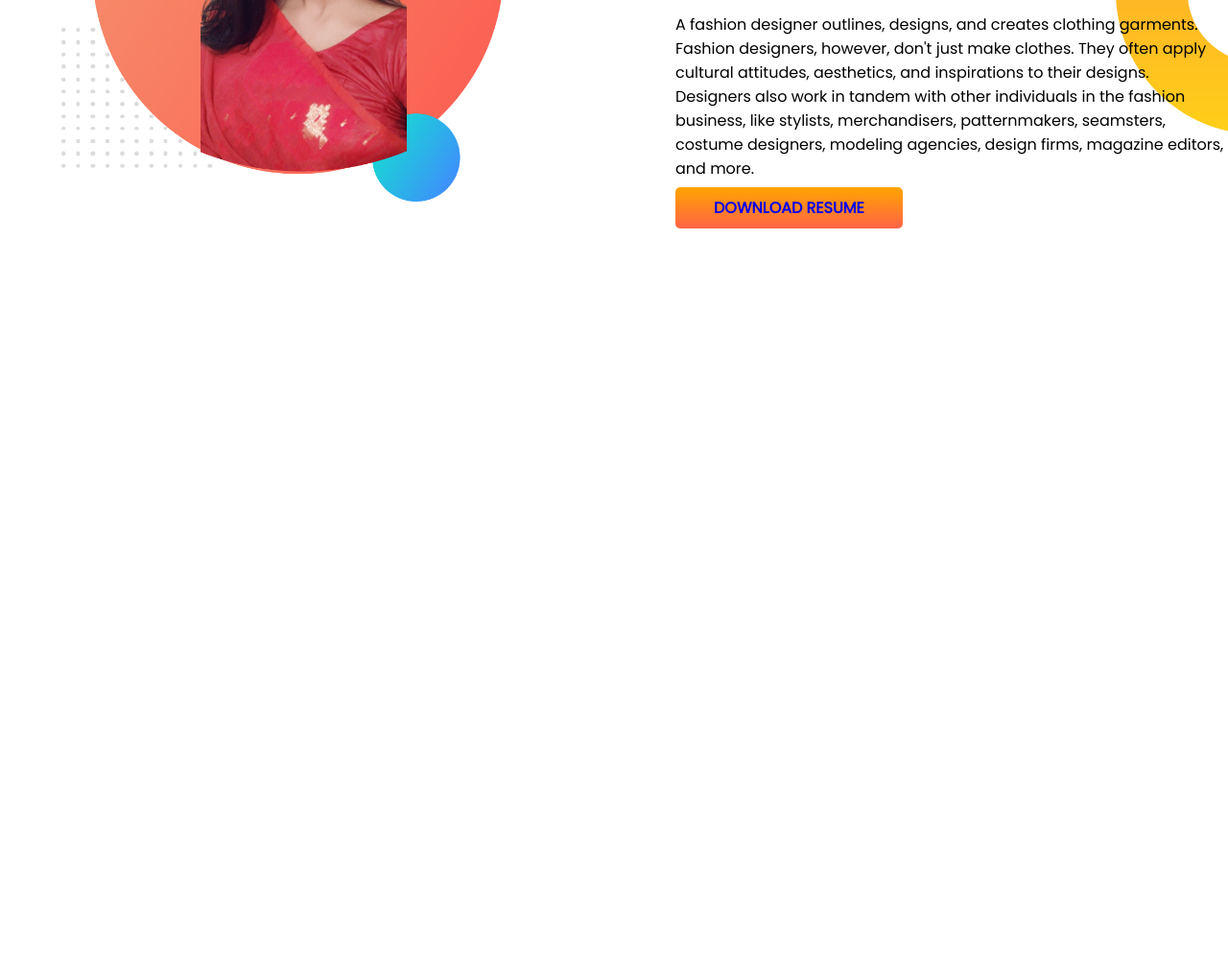
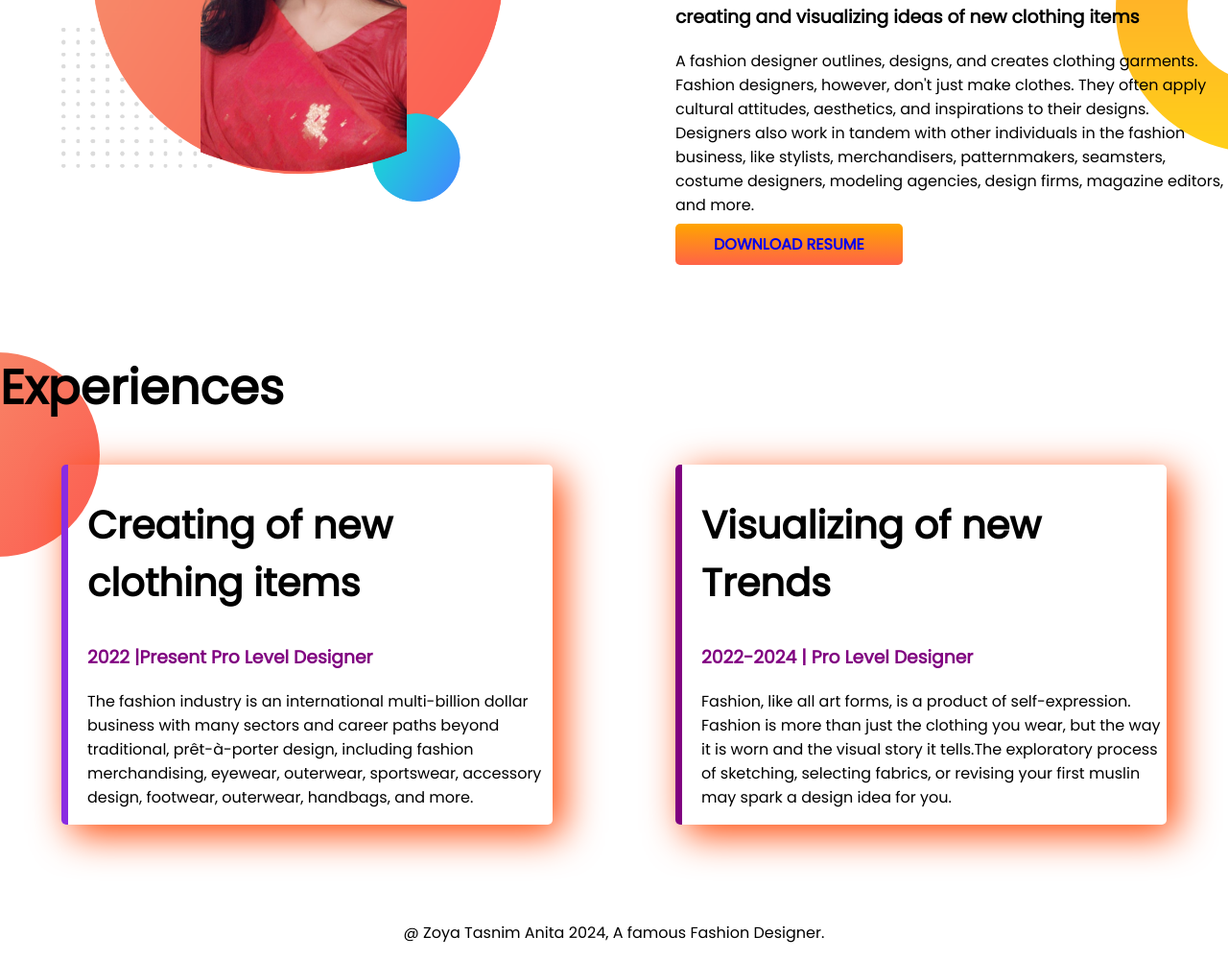
Before and after one commit to AnitaAkter/Developer-portfolio, a plain HTML site: page index.html in a window 1280 px wide. Shown: the part 961-1961 px from the top of the page at 96% size. Before the commit the page ends 1290 px from the top, so only its background shows below. Drawn offline with Linux system fonts and the light colour scheme.

Commit message:
styled border and added footer

```diff
--- a/index.html
+++ b/index.html
@@ -11,7 +11,7 @@
     <link rel="stylesheet" href="style.css">
 </head>
 <body>
-   <section class="top-banner">
+   <section class="top-banner flexible-container">
     <div class="half-width">
         <h1>Welcome to</h1>
     <h1><span class="purple-color">Zoya Tasnim Anita's</span> World!</h1>
@@ -24,7 +24,7 @@
         <img src="images/my-bg-edited pic.png" alt="">
     </div>
    </section>
-   <section class="Dream-big">
+   <section class="Dream-big flexible-container">
     <div class="half-width">
         <img src="images/my-bg-edited pic.png" alt="">
     </div>
@@ -35,8 +35,26 @@
         <p>A fashion designer outlines, designs, and creates clothing garments. Fashion designers, however, don't just make clothes. They often apply cultural attitudes, aesthetics, and inspirations to their designs. Designers also work in tandem with other individuals in the fashion business, like stylists, merchandisers, patternmakers, seamsters, costume designers, modeling agencies, design firms, magazine editors, and more.</p>
         <a class="link-button" target="_blank" href="https://www.linkedin.com/company/programminghero">DOWNLOAD RESUME</a>
 
-
     </div>
    </section>
+   <section class="experience-area">
+    <h1>Experiences</h1>
+    <div class="flexible-container">
+        <div id="clothing-design" class="experience-item">
+            <h2>Creating of new clothing items</h2>
+            <h3 class="purple-color">2022 |Present Pro Level Designer</h3>
+            <p>The fashion industry is an international multi-billion dollar business with many sectors and career paths beyond traditional, prêt-à-porter design, including fashion merchandising, eyewear, outerwear, sportswear, accessory design, footwear, outerwear, handbags, and more.</p>
+        </div>
+        <div id="trends-design" class="experience-item">
+            <h2>Visualizing of new Trends </h2>
+            <h3 class="purple-color">2022-2024 | Pro Level Designer </h3>
+            <p>Fashion, like all art forms, is a product of self-expression. Fashion is more than just the clothing you wear, but the way it is worn and the visual story it tells.The exploratory process of sketching, selecting fabrics, or revising your first muslin may spark a design idea for you.</p>
+        </div>
+    </div>
+
+   </section>
 </body>
+<footer>
+    <p>@ Zoya Tasnim Anita 2024, A famous Fashion Designer.</p>
+</footer>
 </html>
--- a/style.css
+++ b/style.css
@@ -5,16 +5,20 @@ body{
 h1{
     font-size: 50px;
 }
+h2{
+    font-size: 40px;
+}
 .purple-color{
     color: purple;
 }
-section{
+.flexible-container{
     display:flex;
     margin-bottom: 100px;
 }
 .half-width{
     width: 50%;
     padding-left: 5%;
+
 }
 .half-width img{
     width: 80%;
@@ -35,3 +39,25 @@ section{
     background-repeat: no-repeat;
     background-position:right;
 }
+.experience-area{
+    background-image: url(images/exp-bg.png);
+    background-repeat: no-repeat;
+}
+.experience-item{
+    width: 40%;
+   margin-left: 5%;
+   margin-right: 5%;
+   padding-left: 20px;
+   border-radius: 5px;
+   box-shadow: 10px 10px 40px orangered;
+}
+#clothing-design{
+    border-left: 7px solid blueviolet;
+}
+#trends-design{
+    border-left: 7px solid purple;
+}
+footer p{
+    text-align: center;
+
+}
```
